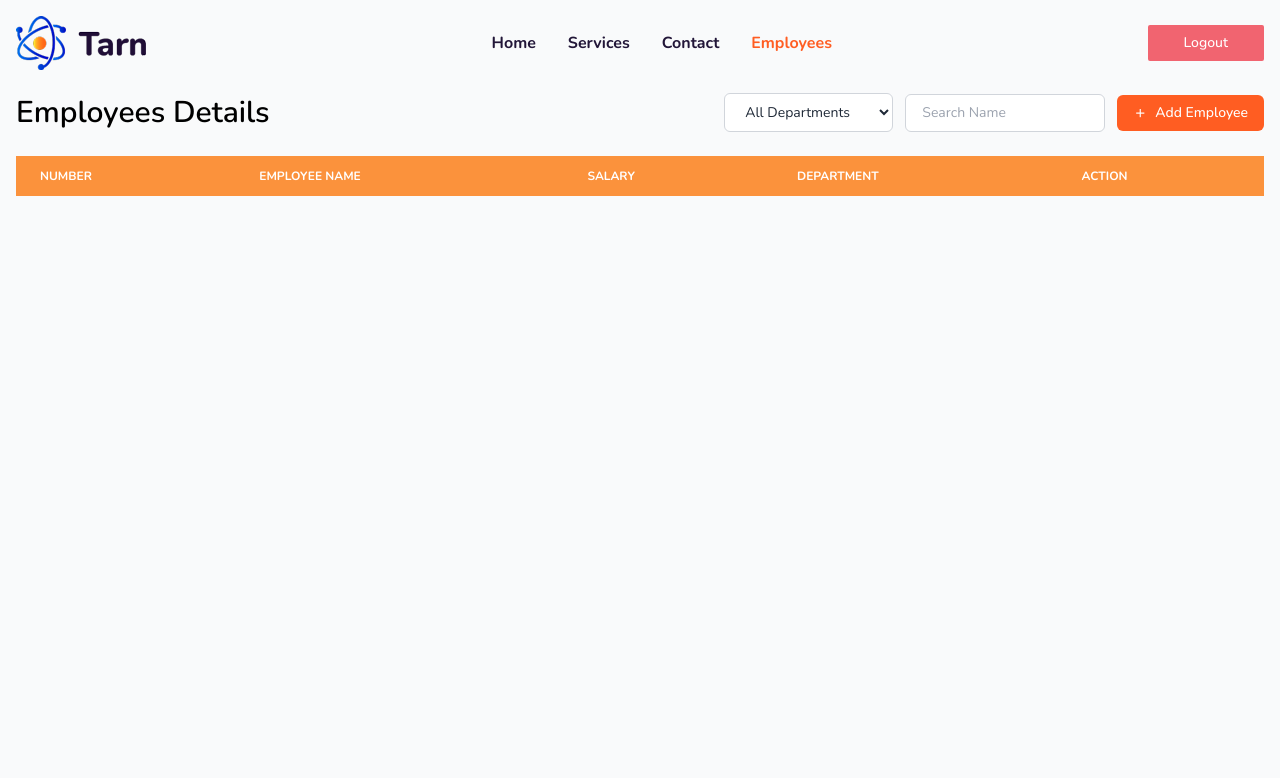
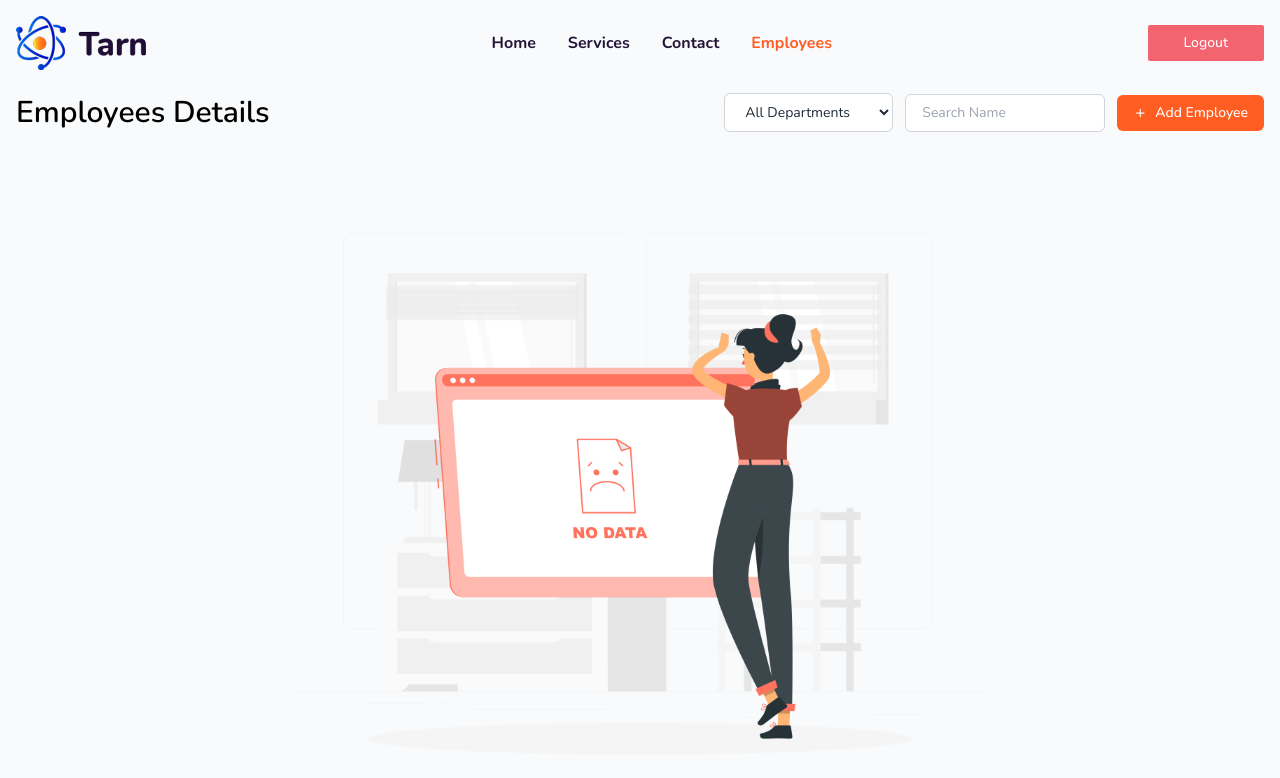
Before and after one commit to shreyaanjan/employee-management-react, a React (Vite) app: page /employees in a window 1280 px wide. Shown: the top 778 px of the page. Built offline with nearby package versions, Linux system fonts and the light colour scheme; sample sign-in values are in the browser's storage.

Commit message:
added more validation

```diff
--- a/src/pages/Employees.jsx
+++ b/src/pages/Employees.jsx
@@ -66,7 +66,15 @@ const Employees = () => {
                         </button>
                     </div>
                 </div>
-                <EmployeeTable employees={employees} setEmployees={setEmployees} employeeDelete={employeeDelete} />
+                {
+                    (employees.length !== 0 ? <EmployeeTable employees={employees} setEmployees={setEmployees} employeeDelete={employeeDelete} /> :
+                        <div>
+                            <div className='items-center flex justify-center'>
+                                <img src="/images/no-data.png" alt="no-data" className="w-[700px]" />
+                            </div>
+                        </div>
+                    )
+                }
             </div>
         </section>
     )
```
Also changed, not shown: public/images/no-data.png (added).
